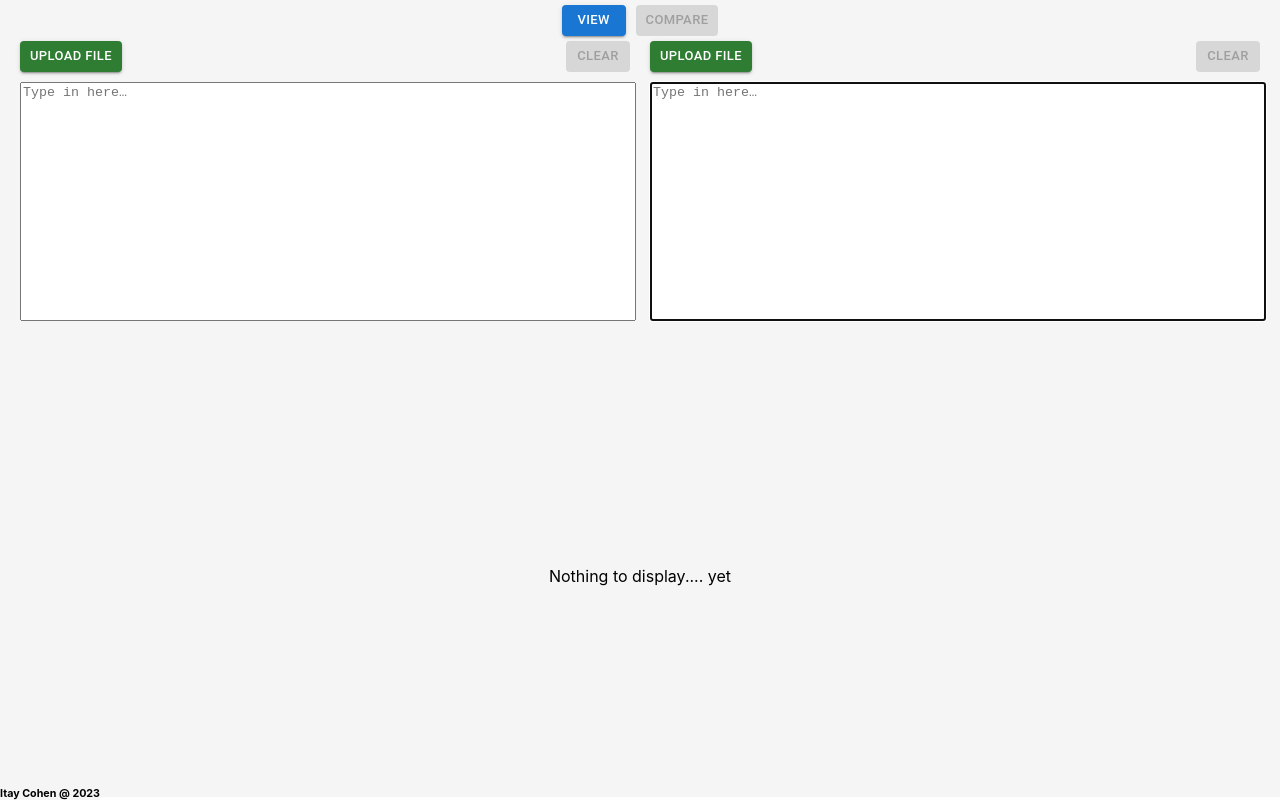
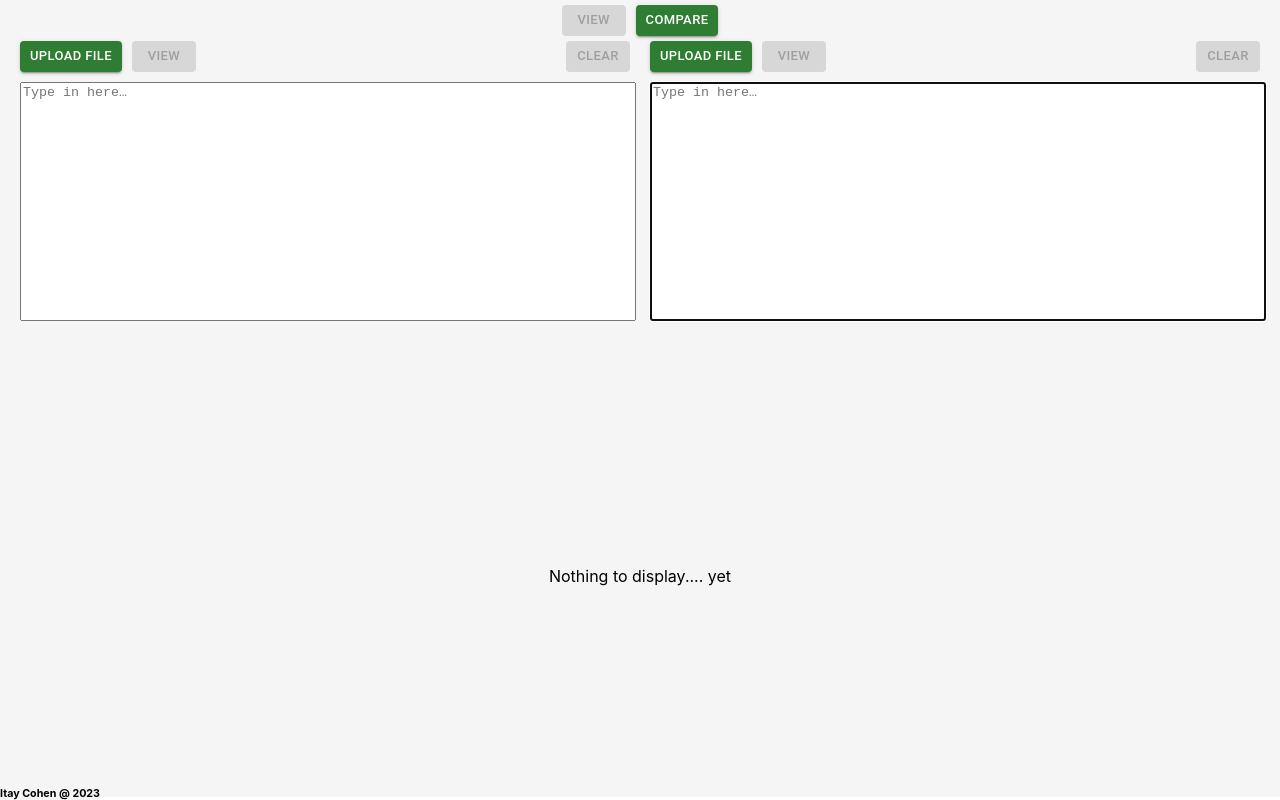
Before and after one commit to itaycs2407/i_json_viewer, a React (Create React App) app: page /compare in a window 1280 px wide. Built offline with nearby package versions, Linux system fonts and the light colour scheme.

Commit message:
passing data from compare to view

```diff
--- a/src/App.tsx
+++ b/src/App.tsx
@@ -1,4 +1,4 @@
-import React from "react";
+import React, { useEffect, useState } from "react";
 import View from "./pages/View";
 import Navbar from "./components/Navbar";
 import styled from "@emotion/styled";
@@ -7,17 +7,47 @@ import {
   Route,
   Switch,
   BrowserRouter as Router,
+  useHistory,
 } from "react-router-dom";
 import Compare from "./pages/Compare";
 
 function App() {
+  const history = useHistory();
+  const [viewJson, setViewJson] = useState("");
+  const [firstCompare, setFirstCompare] = useState("");
+  const [secondCompare, setSecondCompare] = useState("");
+  const [path, setPath] = useState("/view");
+
+  useEffect(() => {
+    if (history?.location?.pathname == null) return;
+
+    setPath(history?.location?.pathname);
+  }, [history?.location?.pathname]);
+
   return (
     <>
       <Router>
-        <Navbar />
+        <Navbar setPath={setPath} path={path} />
         <Switch>
-          <Route exact path="/view" component={View} />
-          <Route exact path="/compare" component={Compare} />
+          <Route
+            exact
+            path="/view"
+            render={() => <View text={viewJson} setText={setViewJson} />}
+          />
+          <Route
+            exact
+            path="/compare"
+            render={() => (
+              <Compare
+                firstContent={firstCompare}
+                setFirstContent={setFirstCompare}
+                secondContent={secondCompare}
+                setSecondContent={setSecondCompare}
+                serViewJson={setViewJson}
+                setPath={setPath}
+              />
+            )}
+          />
           <Redirect from="/" to="/view" />
         </Switch>
       </Router>
--- a/src/components/GeneralText.tsx
+++ b/src/components/GeneralText.tsx
@@ -3,13 +3,24 @@ import { Button } from "@mui/material";
 import { ActionContainer, Textarea, TextWrapper } from "../style";
 import { pageColors, PageType } from "../constants";
 import styled from "@emotion/styled";
+import { useHistory } from "react-router-dom";
 
 interface GeneralTextProps {
   type: PageType;
   text: string;
   setText: React.Dispatch<React.SetStateAction<string>>;
+  serViewJson: React.Dispatch<React.SetStateAction<string>>;
+  setPath: React.Dispatch<React.SetStateAction<string>>;
 }
-const GeneralText: React.FC<GeneralTextProps> = ({ type, text, setText }) => {
+
+const GeneralText: React.FC<GeneralTextProps> = ({
+  type,
+  text,
+  setText,
+  serViewJson,
+  setPath,
+}) => {
+  const history = useHistory();
   const textareaRef = useRef<HTMLTextAreaElement>(null);
 
   const color = pageColors[type] ?? undefined;
@@ -17,6 +28,7 @@ const GeneralText: React.FC<GeneralTextProps> = ({ type, text, setText }) => {
     setText("");
     textareaRef.current?.focus();
   };
+
   const handleUploadFile = (files: FileList | null) => {
     if (files == null || files.length === 0) {
       return;
@@ -30,9 +42,17 @@ const GeneralText: React.FC<GeneralTextProps> = ({ type, text, setText }) => {
 
     fileReader.readAsText(file);
   };
+
+  const handleView = () => {
+    serViewJson(text);
+    setPath("/view");
+    history.push("/view");
+  };
+
   return (
     <TextWrapper>
       <ActionContainer>
+        <div>
           <Button
             variant="contained"
             component="label"
@@ -48,6 +68,16 @@ const GeneralText: React.FC<GeneralTextProps> = ({ type, text, setText }) => {
             />
           </Button>
 
+          <MarginLeftButton
+            variant="contained"
+            onClick={handleView}
+            color={color}
+            size="small"
+            disabled={text.length === 0}
+          >
+            View
+          </MarginLeftButton>
+        </div>
         <Button
           variant="contained"
           onClick={handleClear}
@@ -74,4 +104,9 @@ const StyledTextarea = styled(Textarea)`
   min-height: 70%;
   max-height: 70%;
 `;
+
+const MarginLeftButton = styled(Button)`
+  margin-left: 10px;
+`;
+
 export default GeneralText;
--- a/src/components/Navbar.tsx
+++ b/src/components/Navbar.tsx
@@ -3,9 +3,13 @@ import { Button } from "@mui/material";
 import styled from "@emotion/styled";
 import { useHistory } from "react-router-dom";
 
-const Navbar = () => {
+interface NavbarProps {
+  path: string;
+  setPath: React.Dispatch<React.SetStateAction<string>>;
+}
+
+const Navbar: React.FC<NavbarProps> = ({ path, setPath }) => {
   const history = useHistory();
-  const [path, setPath] = useState(history.location.pathname);
 
   const handlePageChange = (path: string) => {
     history.push(path);
--- a/src/pages/Compare.tsx
+++ b/src/pages/Compare.tsx
@@ -5,10 +5,23 @@ import ReactDiffViewer from "react-diff-viewer";
 import { PageType } from "../constants";
 import EmptySection from "../components/EmptySection";
 
-const Compare = () => {
-  const [firstContent, setFirstContent] = useState("");
-  const [secondContent, setSecondContent] = useState("");
+interface CompareProps {
+  firstContent: string;
+  setFirstContent: React.Dispatch<React.SetStateAction<string>>;
+  secondContent: string;
+  setSecondContent: React.Dispatch<React.SetStateAction<string>>;
+  serViewJson: React.Dispatch<React.SetStateAction<string>>;
+  setPath: React.Dispatch<React.SetStateAction<string>>;
+}
 
+const Compare: React.FC<CompareProps> = ({
+  firstContent,
+  setFirstContent,
+  setSecondContent,
+  secondContent,
+  serViewJson,
+  setPath,
+}) => {
   return (
     <Container>
       <TextContainer>
@@ -16,11 +29,15 @@ const Compare = () => {
           type={PageType.Compare}
           setText={setFirstContent}
           text={firstContent}
+          serViewJson={serViewJson}
+          setPath={setPath}
         />
         <GeneralText
           type={PageType.Compare}
           setText={setSecondContent}
           text={secondContent}
+          serViewJson={serViewJson}
+          setPath={setPath}
         />
       </TextContainer>
       {firstContent.length === 0 || secondContent.length === 0 ? (
--- a/src/pages/View.tsx
+++ b/src/pages/View.tsx
@@ -31,8 +31,13 @@ const testObj = {
   },
 };
 
-const View = () => {
-  const [text, setText] = useState("");
+interface ViewProps {
+  text: string;
+  setText: React.Dispatch<React.SetStateAction<string>>;
+}
+
+const View: React.FC<ViewProps> = ({ text, setText }) => {
+  // const [text, setText] = useState("");
   const [path, setPath] = useState<string | null>(null);
   const [copyContent, setCopyContent] = useState<string[]>([]);
 
```
Also changed, not shown: 2 other files (tests, documents, lock files or other folders). Lines whose indentation alone changed are shown as unchanged.
